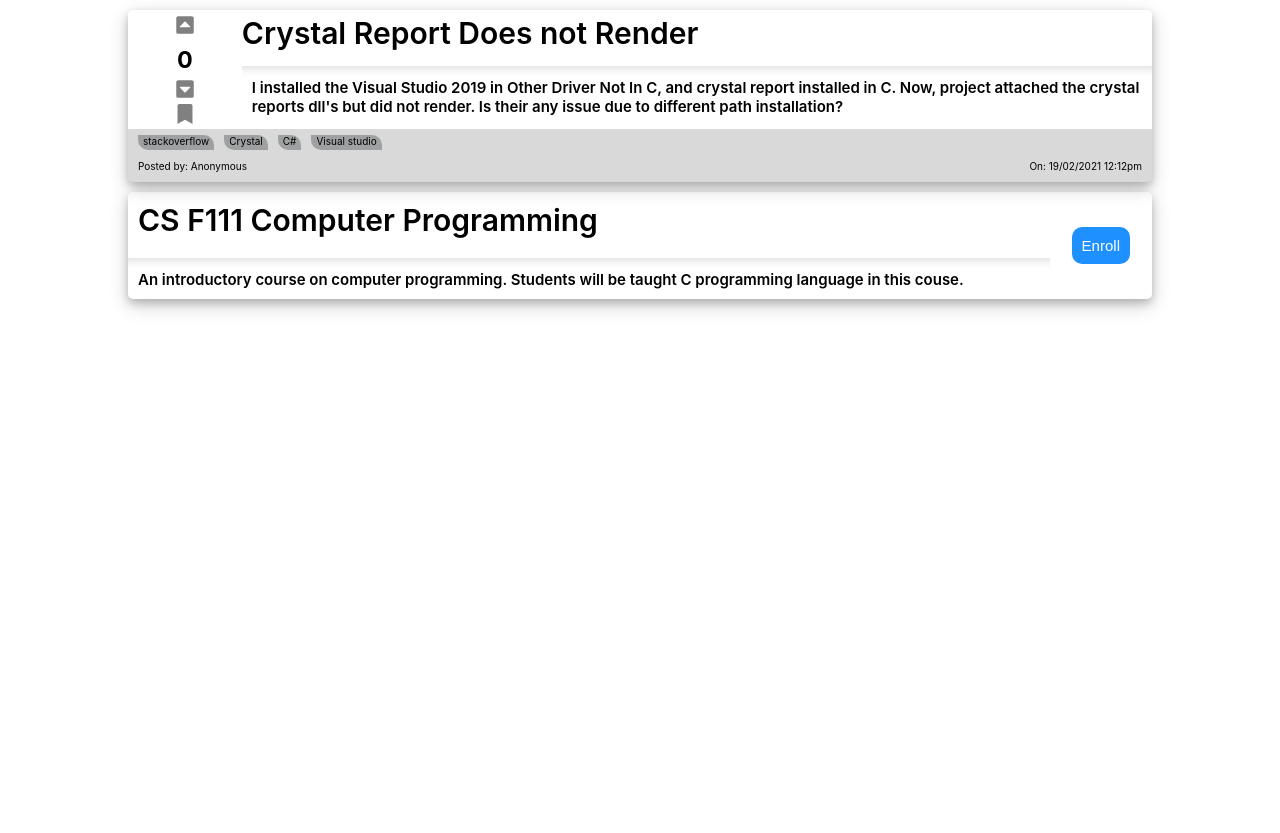
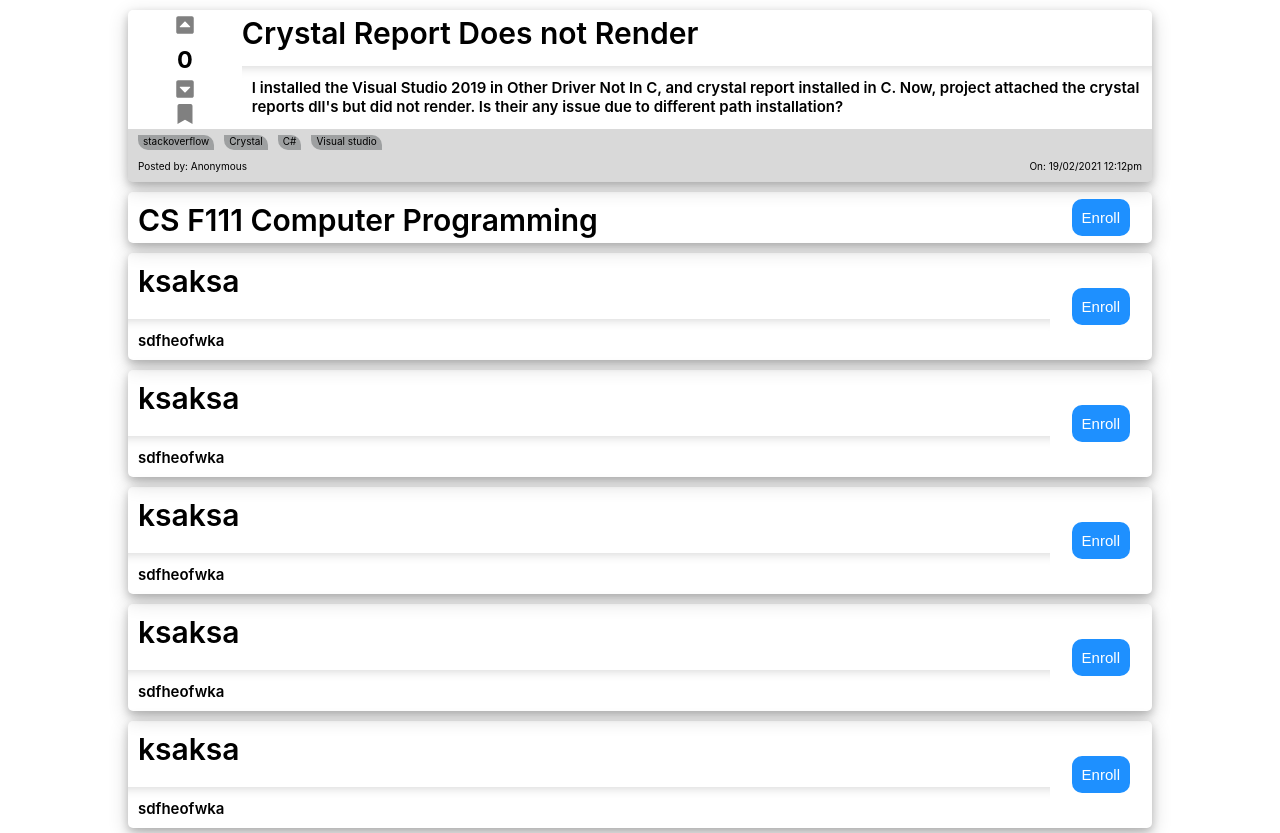
Before and after one commit to manugupta98/Quewer, a React (Create React App) app in the folder quewer-frontend/: page / in a window 1280 px wide. Before the commit the page ends 800 px from the top, so only its background shows below. Built offline with nearby package versions, Linux system fonts and the light colour scheme.

Commit message:
Add CardList component

```diff
--- a/quewer-frontend/src/App.js
+++ b/quewer-frontend/src/App.js
@@ -1,14 +1,39 @@
 import './App.css';
 import QuestionCard from './components/question-card/question-card';
 import CourseEnrollCard from './components/course-enroll-card/course-enroll-card';
+import CardList from './components/card-list/card-list';
 
 const tagsArray = ['stackoverflow', 'Crystal', 'C#', 'Visual studio']
+
+const array = [
+  {
+    course: 'ksaksa',
+    desc: 'sdfheofwka'
+  },
+  {
+    course: 'ksaksa',
+    desc: 'sdfheofwka'
+  },
+  {
+    course: 'ksaksa',
+    desc: 'sdfheofwka'
+  },
+  {
+    course: 'ksaksa',
+    desc: 'sdfheofwka'
+  },
+  {
+    course: 'ksaksa',
+    desc: 'sdfheofwka'
+  },
+]
 
 function App() {
   return (
     <div className="App">
       <QuestionCard postedBy='Anonymous' on='19/02/2021 12:12pm' tags={tagsArray} question='Crystal Report Does not Render' desc="I installed the Visual Studio 2019 in Other Driver Not In C, and crystal report installed in C. Now, project attached the crystal reports dll's but did not render. Is their any issue due to different path installation?" />
-      <CourseEnrollCard course='CS F111 Computer Programming' desc='An introductory course on computer programming. Students will be taught C programming language in this couse.' />
+      <CourseEnrollCard course='CS F111 Computer Programming' />
+      <CardList component={CourseEnrollCard} list={array} />
     </div>
   );
 }
--- /dev/null
+++ b/quewer-frontend/src/components/card-list/card-list.jsx
@@ -0,0 +1,17 @@
+import React from 'react';
+import CourseEnrollCard from '../course-enroll-card/course-enroll-card';
+import QuestionCard from '../question-card/question-card';
+
+class CardList extends React.Component {
+    render() {
+        return (
+            <div>
+                { (this.props.component === CourseEnrollCard) ? this.props.list.map((card, id) => <CourseEnrollCard key={id} {...card} />) :
+                    (this.props.component === QuestionCard) ? this.props.list.map((card, id) => <CourseEnrollCard key={id} {...card} />) : null
+                }
+            </div>
+        );
+    }
+}
+
+export default CardList;
--- a/quewer-frontend/src/components/course-enroll-card/course-enroll-card.jsx
+++ b/quewer-frontend/src/components/course-enroll-card/course-enroll-card.jsx
@@ -25,8 +25,8 @@ class CourseEnrollCard extends React.Component {
             <div className='course-enroll-card'>
                 <div className='course'>
                     <p className='course-name'>{ this.props.course }</p>
-                    <hr />
-                    <Description>{ this.props.desc }</Description>
+                    { (this.props.desc) ? <hr /> : null }
+                    { (this.props.desc) ? <Description>{ this.props.desc }</Description> : null }
                 </div>
                 <div className='status'>
                     {
```
